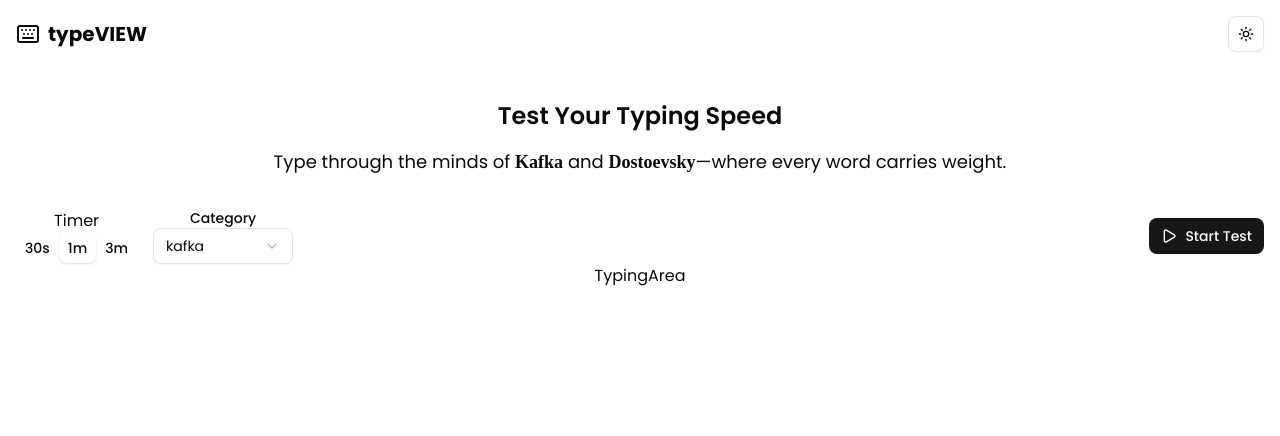
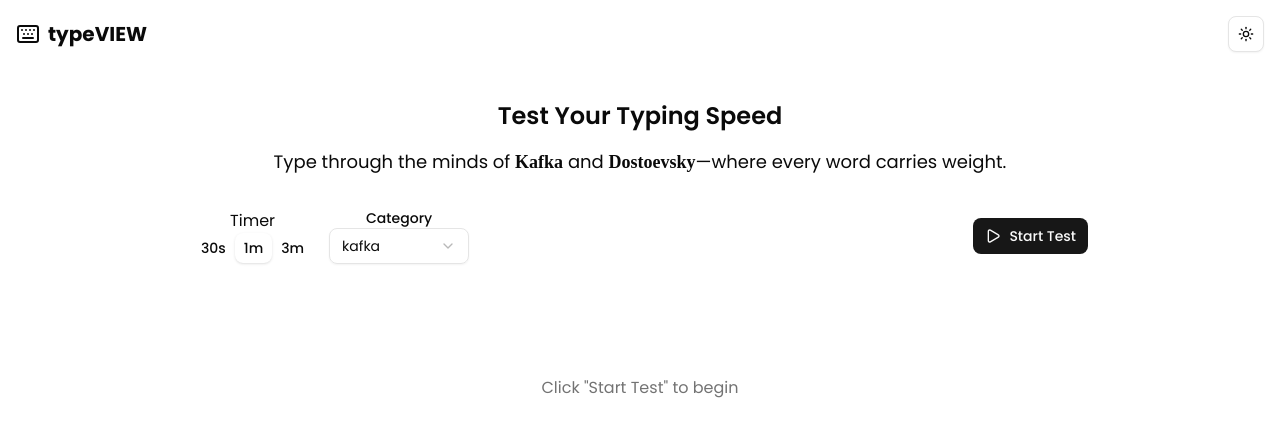
Before and after one commit to nikhilxhub/typeVIEW, a React (Vite) app: page /typing in a window 1280 px wide. Shown: the top 436 px of the page. Built offline with nearby package versions, Linux system fonts and the light colour scheme; a web font is replaced by a local one.

Commit message:
typing area done

```diff
--- a/src/components/TypingArea.tsx
+++ b/src/components/TypingArea.tsx
@@ -1,9 +1,97 @@
+import { useEffect, useRef } from 'react';
+import { motion } from 'framer-motion';
+import { useTypingStore } from '@/store/typing-store';
+
+const TypingArea = () => {
+
+    const { currentText, typedText, setTypedText, status } = useTypingStore();
+    const inputRef = useRef<HTMLInputElement>(null);
+
+    useEffect(() => {
+        if (status === 'running' && inputRef.current) {
+            inputRef.current.focus();
+        }
+    }, [status]);
+
+    const renderText = () => {
+        const words = currentText.split(' ');
+        const typedWords = typedText.split(' ');
+
+        return words.map((word, wordIndex) => {
+            const typedWord = typedWords[wordIndex] || '';
+            const isCurrentWord = wordIndex === typedWords.length - 1;
+
+            return (
+                <span key={wordIndex} className="inline-block mr-2 mb-1">
+                    {word.split('').map((char, charIndex) => {
+                        const typedChar = typedWord[charIndex];
+                        let className = 'text-muted-foreground';
+
+                        if (typedChar !== undefined) {
+                            className = typedChar === char ? 'text-white font-semibold scale-[1.05] transition-transform duration-100'
+                                : 'text-red-400';
+                        } else if (isCurrentWord && charIndex === typedWord.length) {
+                            className = 'border-b-2 border-primary animate-pulse';
+                        }
+
+                        return (
+                            <span key={charIndex} className={className}>
+                                {char}
+                            </span>
+                        );
+                    })}
+                    {isCurrentWord && typedWord.length > word.length && (
+                        <span className="text-red-500 bg-red-500/20">
+                            {typedWord.slice(word.length)}
+                        </span>
+                    )}
+
+                </span>
+            );
+        });
+    };
+
+    return (
+        <motion.div
+            initial={{ opacity: 0, y: 20 }}
+            animate={{ opacity: 1, y: 0 }}
+            className="relative"
+        >
+
+            <div className='p-6 min-h-[200px]'>
+
+                <div className='text-lg'>
+                    {renderText()}
+                </div>
+
+                <input
+                    ref={inputRef}
+                    type="text"
+                    value={typedText}
+                    onChange={(e) => setTypedText(e.target.value)}
+                    className="absolute inset-0 opacity-0 cursor-default"
+                    // className="w-full h-6 bg-transparent border-b border-gray-500 focus:border-blue-500 dark:border-gray-400 dark:focus:border-blue-400"
+
+                    disabled={status !== 'running'}
+                    autoComplete="off"
+                    autoCapitalize="off"
+                    autoCorrect="off"
+                    spellCheck="false"
+                />
+            </div>
 
 
-const TypingArea = () => {
-  return (
-    <div>TypingArea</div>
-  )
+            {
+                status === 'idle' && (
+                    <div className="absolute inset-0 flex items-center justify-center bg-background/80 backdrop-blur-sm rounded-lg">
+                        <p className="text-muted-foreground">Click "Start Test" to begin</p>
+                    </div>
+                )
+            }
+
+
+        </motion.div >
+    )
 }
 
 export default TypingArea
--- a/src/components/TypingTest.tsx
+++ b/src/components/TypingTest.tsx
@@ -4,13 +4,31 @@ import ControlPanel from './ControlPanel'
 import { motion } from 'framer-motion';
 import TypingArea from './TypingArea';
 import ResultCard from './ResultCard';
+import { useEffect } from 'react';
 
 const TypingTest = () => {
- const { status } = useTypingStore();
+ const { status, updateTimer, addWpmDataPoint, wpm } = useTypingStore();
 
+  useEffect(() => {
+    let interval: NodeJS.Timeout;
 
+    if (status === 'running') {
+      interval = setInterval(() => {
+        updateTimer();
+        if (wpm > 0) {
+          addWpmDataPoint(wpm);
+        }
+      }, 1000);
+    }
+
+    return () => {
+      if (interval) {
+        clearInterval(interval);
+      }
+    };
+  }, [status, updateTimer, addWpmDataPoint, wpm]);
   return (
-    <div>
+    <div className='max-w-4xl mx-auto space-y-6'>
 
       <ControlPanel />
 
```
